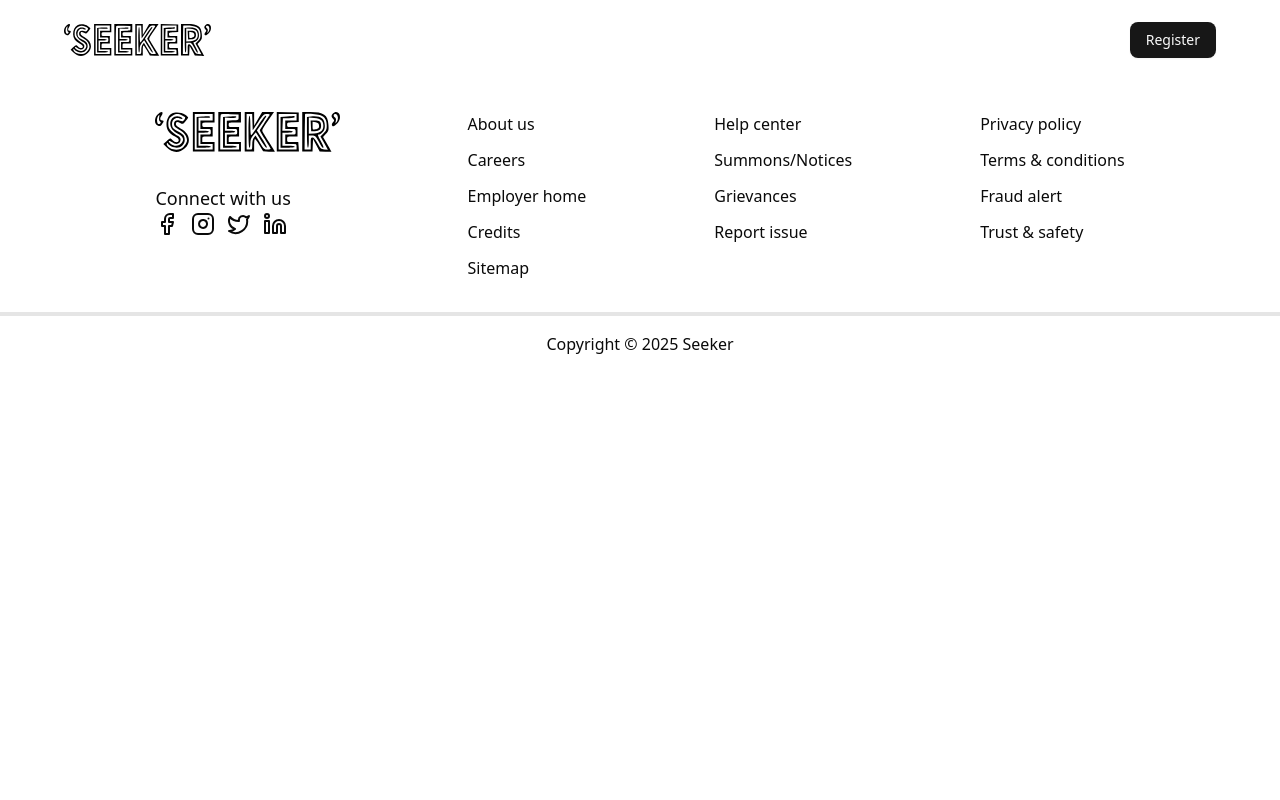
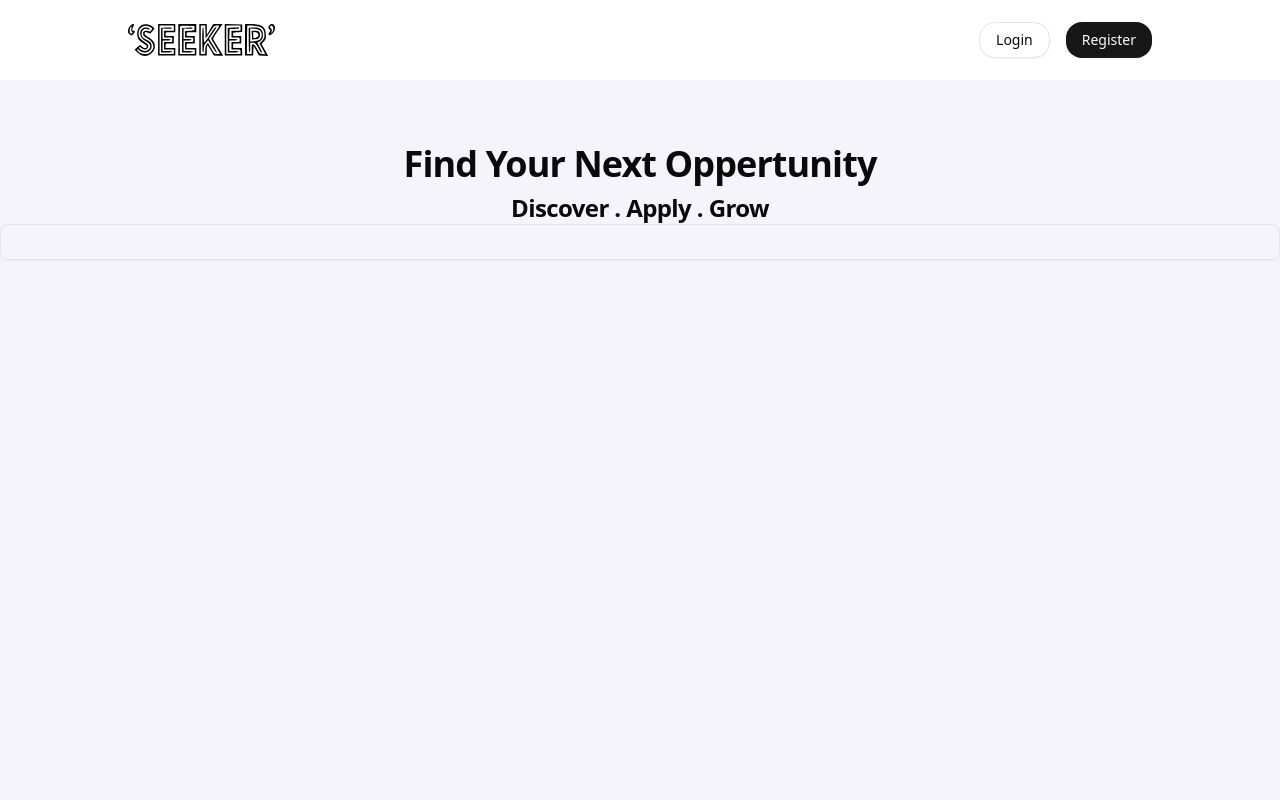
Before and after one commit to 4rch1tT/job-board-portal-client, a React (Vite) app: page / in a window 1280 px wide. Shown: the top 800 px of the page. Built offline with nearby package versions, Linux system fonts and the light colour scheme; no server answers.

Commit message:
minor tweaks

```diff
--- a/src/components/Footer.jsx
+++ b/src/components/Footer.jsx
@@ -1,13 +1,20 @@
 import React from "react";
 import { Facebook, Instagram, Twitter, Linkedin } from "lucide-react";
+import { useLocation } from "react-router-dom";
+import logo from "@/assets/images/seeker-logo-black.svg"
 
 const Footer = () => {
-  return (
-    <footer>
+  const location = useLocation()
+
+  const isAuthPage = location.pathname === "/register" || location.pathname==="/login"
+
+  return isAuthPage
+      ? null
+      :( <footer>
       <div className="px-16 py-8 flex justify-center gap-32">
         <div>
           <img
-            src="../src/assets/images/seeker-logo-black.svg"
+            src={logo}
             alt="seeker logo"
             className="h-10"
           />
@@ -47,8 +54,7 @@ const Footer = () => {
       <div className="p-4">
         <p className="text-center">Copyright &copy; 2025 Seeker</p>
       </div>
-    </footer>
-  );
-};
+    </footer>)
+}
 
 export default Footer;
--- a/src/components/Navbar.jsx
+++ b/src/components/Navbar.jsx
@@ -13,7 +13,7 @@ const Navbar = () => {
   const isRegisterPage = location.pathname === "/register";
 
   return (
-    <div className="flex justify-between items-center mx-16 h-20 ">
+    <div className="flex justify-between items-center mx-32 h-20 ">
       <div>
         <img
           src={logo}
@@ -35,7 +35,18 @@ const Navbar = () => {
           Already registered? Login
         </Link>
       ) : (
-        <Button onClick={() => navigate("/register")}>Register</Button>
+        <div>
+          <Button
+            variant="outline"
+            className="mr-4 rounded-2xl hover:border hover:border-black"
+            onClick={() => navigate("/login")}
+          >
+            Login
+          </Button>
+          <Button className="rounded-2xl" onClick={() => navigate("/register")}>
+            Register
+          </Button>
+        </div>
       )}
     </div>
   );
--- a/src/pages/Home.jsx
+++ b/src/pages/Home.jsx
@@ -1,10 +1,22 @@
-import React from 'react'
+import { Input } from "@/components/ui/input";
+import React from "react";
 
 const Home = () => {
   return (
-    <div>
+    <div className="bg-[#f5f4fa] pt-16 flex flex-col min-h-screen">
+      <div className="flex flex-col justify-center items-center">
+        <h1 className="text-4xl tracking-tight font-bold">
+          Find Your Next Oppertunity
+        </h1>
+        <h3 className="text-2xl font-semibold tracking-tight mt-2">
+          Discover . Apply . Grow
+        </h3>
+      </div>
+      <div>
+        <Input></Input>
+      </div>
     </div>
-  )
-}
+  );
+};
 
-export default Home
+export default Home;
--- a/src/pages/Login.jsx
+++ b/src/pages/Login.jsx
@@ -93,6 +93,9 @@ export function Login() {
   };
 
   return (
+    <div className="min-h-screen bg-[#f5f4fa]">
+      <div>
+        <div></div>
       <Form {...form}>
         <form onSubmit={form.handleSubmit(onSubmit)} className="space-y-8">
           <FormField
@@ -131,5 +134,7 @@ export function Login() {
           <Button type="submit">Login</Button>
         </form>
       </Form>
+      </div>
+    </div>
   );
 }
```
Lines whose indentation alone changed are shown as unchanged.
